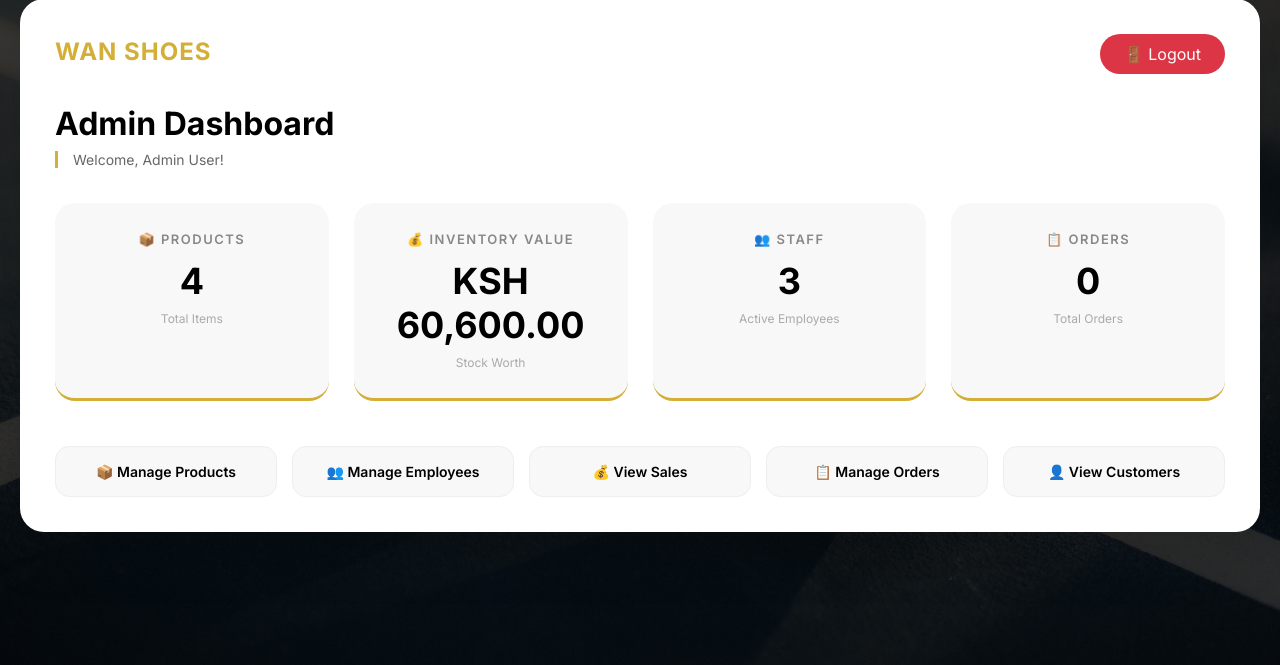
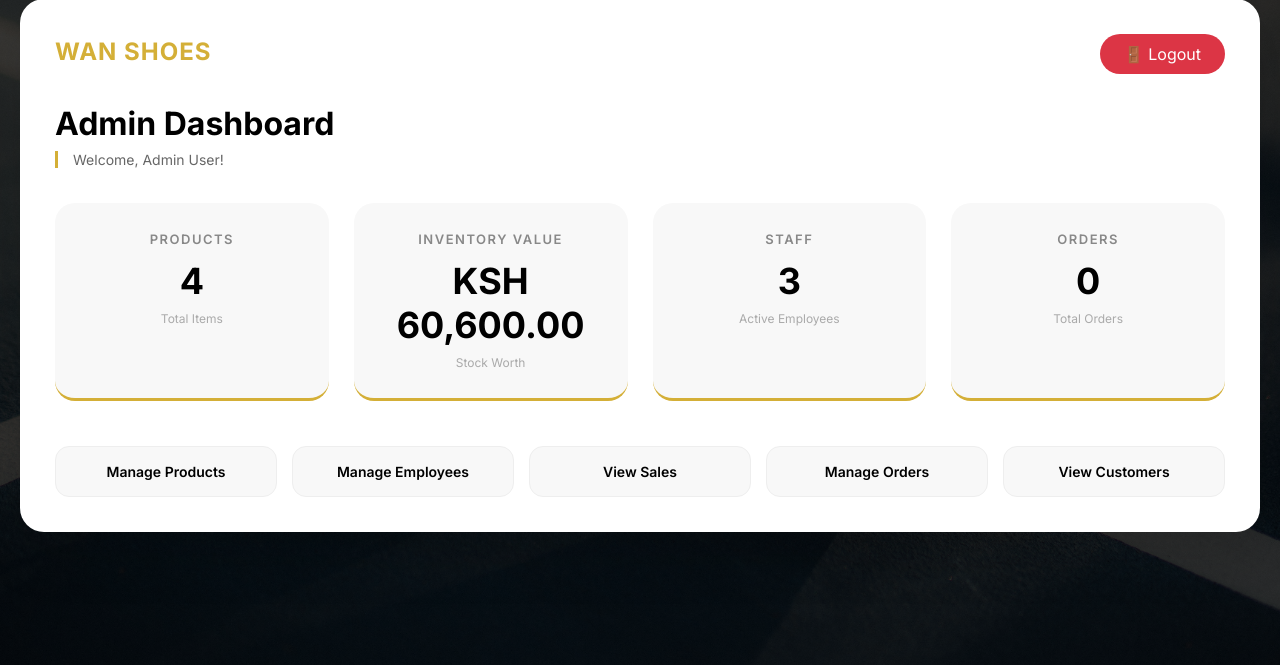
Before and after one commit to w4nlouis/wan-shoes-repository, a PHP site: page /admin/dashboard.php in a window 1280 px wide. Shown: the part 135-800 px from the top of the page. Run offline with PHP 8.4, Linux system fonts and the light colour scheme; a user stored in the database is signed in; data comes from the database, SQL or seed files in the repository; data that the repository does not hold is empty.

Commit message:
Removal of the emojis from the pages

```diff
--- a/admin/dashboard.php
+++ b/admin/dashboard.php
@@ -46,33 +46,33 @@ $total_orders = $order_count_row['count'] ?? 0;
 
         <div class="stats-grid">
             <div class="stat-card">
-                <h3>📦 PRODUCTS</h3>
+                <h3> PRODUCTS</h3>
                 <div class="value"><?php echo $total_products; ?></div>
                 <div class="label">Total Items</div>
             </div>
             <div class="stat-card">
-                <h3>💰 INVENTORY VALUE</h3>
+                <h3> INVENTORY VALUE</h3>
                 <div class="value">KSH <?php echo number_format($total_stock_value, 2); ?></div>
                 <div class="label">Stock Worth</div>
             </div>
             <div class="stat-card">
-                <h3>👥 STAFF</h3>
+                <h3> STAFF</h3>
                 <div class="value"><?php echo $total_employees; ?></div>
                 <div class="label">Active Employees</div>
             </div>
             <div class="stat-card">
-                <h3>📋 ORDERS</h3>
+                <h3> ORDERS</h3>
                 <div class="value"><?php echo $total_orders; ?></div>
                 <div class="label">Total Orders</div>
             </div>
         </div>
 
         <div class="menu-grid">
-            <a href="products.php" class="menu-btn">📦 Manage Products</a>
-            <a href="employees.php" class="menu-btn">👥 Manage Employees</a>
-            <a href="view_sales.php" class="menu-btn">💰 View Sales</a>
-            <a href="manage_orders.php" class="menu-btn">📋 Manage Orders</a>
-            <a href="view_customers.php" class="menu-btn">👤 View Customers</a>
+            <a href="products.php" class="menu-btn"> Manage Products</a>
+            <a href="employees.php" class="menu-btn"> Manage Employees</a>
+            <a href="view_sales.php" class="menu-btn"> View Sales</a>
+            <a href="manage_orders.php" class="menu-btn"> Manage Orders</a>
+            <a href="view_customers.php" class="menu-btn"> View Customers</a>
         </div>
     </div>
 </body>
--- a/admin/manage_orders.php
+++ b/admin/manage_orders.php
@@ -34,7 +34,7 @@ $orders = mysqli_query($conn, "SELECT orders.*, customers.fullname as customer_n
     <div class="dashboard">
         <div style="display: flex; justify-content: space-between; align-items: center; margin-bottom: 30px;">
             <div class="logo">WAN SHOES</div>
-            <a href="../logout.php" style="background: #dc3545; color: white; padding: 10px 24px; border-radius: 30px; text-decoration: none;">🚪 Logout</a>
+            <a href="../logout.php" style="background: #dc3545; color: white; padding: 10px 24px; border-radius: 30px; text-decoration: none;"> Logout</a>
         </div>
 
         <h1>Manage Orders</h1>
--- a/admin/products.php
+++ b/admin/products.php
@@ -63,7 +63,7 @@ if($role == 'admin' && isset($_GET['edit'])) {
     <div class="dashboard">
         <div style="display: flex; justify-content: space-between; align-items: center; margin-bottom: 30px;">
             <div class="logo">WAN SHOES</div>
-            <a href="../logout.php" style="background: #dc3545; color: white; padding: 10px 24px; border-radius: 30px; text-decoration: none;">🚪 Logout</a>
+            <a href="../logout.php" style="background: #dc3545; color: white; padding: 10px 24px; border-radius: 30px; text-decoration: none;"> Logout</a>
         </div>
 
         <h1>Products</h1>
--- a/admin/view_customer_orders.php
+++ b/admin/view_customer_orders.php
@@ -33,7 +33,7 @@ $orders = mysqli_query($conn, "SELECT * FROM orders WHERE customer_id = $custome
     <div class="dashboard">
         <div style="display: flex; justify-content: space-between; align-items: center; margin-bottom: 30px;">
             <div class="logo">WAN SHOES</div>
-            <a href="../logout.php" style="background: #dc3545; color: white; padding: 10px 24px; border-radius: 30px; text-decoration: none;">🚪 Logout</a>
+            <a href="../logout.php" style="background: #dc3545; color: white; padding: 10px 24px; border-radius: 30px; text-decoration: none;"> Logout</a>
         </div>
 
         <h1>Orders for <?php echo htmlspecialchars($customer['fullname']); ?></h1>
--- a/admin/view_customers.php
+++ b/admin/view_customers.php
@@ -23,7 +23,7 @@ $customers = mysqli_query($conn, "SELECT * FROM customers ORDER BY created_at DE
     <div class="dashboard">
         <div style="display: flex; justify-content: space-between; align-items: center; margin-bottom: 30px;">
             <div class="logo">WAN SHOES</div>
-            <a href="../logout.php" style="background: #dc3545; color: white; padding: 10px 24px; border-radius: 30px; text-decoration: none;">🚪 Logout</a>
+            <a href="../logout.php" style="background: #dc3545; color: white; padding: 10px 24px; border-radius: 30px; text-decoration: none;"> Logout</a>
         </div>
 
         <h1>Registered Customers</h1>
@@ -57,7 +57,7 @@ $customers = mysqli_query($conn, "SELECT * FROM customers ORDER BY created_at DE
                             <td><?php echo $order_count['count']; ?></td>
                             <td>
                                 <a href="view_customer_orders.php?id=<?php echo $customer['customer_id']; ?>"
-                                   style="color: #1e3a5f; text-decoration: none;">📋 View Orders</a>
+                                   style="color: #1e3a5f; text-decoration: none;"> View Orders</a>
                             </td>
                         </tr>
                     <?php endwhile; ?>
--- a/customer/checkout.php
+++ b/customer/checkout.php
@@ -59,7 +59,8 @@ if (isset($_POST['checkout'])) {
 <!DOCTYPE html>
 <html>
 <head>
-    <title>Checkout - Wan Shoes</title>
+<meta name="viewport" content="width=device-width, initial-scale=1.0">
+<title>Checkout - Wan Shoes</title>
     <link rel="stylesheet" href="../css/style.css">
 </head>
 <body>
@@ -68,7 +69,7 @@ if (isset($_POST['checkout'])) {
             <div class="logo">WAN SHOES</div>
             <div>
                 <span style="margin-right: 20px; color: #666;">Welcome, <?php echo $_SESSION['customer_name']; ?></span>
-                <a href="logout.php" style="background: #dc3545; color: white; padding: 10px 24px; border-radius: 30px; text-decoration: none;">🚪 Logout</a>
+                <a href="logout.php" style="background: #dc3545; color: white; padding: 10px 24px; border-radius: 30px; text-decoration: none;"> Logout</a>
             </div>
         </div>
 
--- a/customer/login.php
+++ b/customer/login.php
@@ -77,7 +77,7 @@ if ($_SERVER["REQUEST_METHOD"] == "POST") {
             <input type="email" id="email" name="email" placeholder="Email Address" required>
             <div style="position: relative;">
                 <input type="password" id="password" name="password" placeholder="Password" required>
-                <span onclick="togglePassword('password', 'toggleLoginPassword')" style="position: absolute; right: 15px; top: 50%; transform: translateY(-50%); cursor: pointer;">👁️</span>
+                <span onclick="togglePassword('password', 'toggleLoginPassword')" style="position: absolute; right: 15px; top: 50%; transform: translateY(-50%); cursor: pointer;"></span>
             </div>
             <div style="text-align: left; margin: 10px 0;">
                 <input type="checkbox" id="remember" name="remember">
--- a/customer/order_details.php
+++ b/customer/order_details.php
@@ -36,7 +36,7 @@ $items = mysqli_query($conn, "SELECT order_items.*, products.name, products.bran
     <div class="dashboard">
         <div style="display: flex; justify-content: space-between; align-items: center; margin-bottom: 30px;">
             <div class="logo">WAN SHOES</div>
-            <a href="logout.php" style="background: #dc3545; color: white; padding: 10px 24px; border-radius: 30px; text-decoration: none;">🚪 Logout</a>
+            <a href="logout.php" style="background: #dc3545; color: white; padding: 10px 24px; border-radius: 30px; text-decoration: none;"> Logout</a>
         </div>
 
         <h1>Order #<?php echo $order_id; ?></h1>
--- a/customer/orders.php
+++ b/customer/orders.php
@@ -30,7 +30,7 @@ $orders = mysqli_query($conn, "SELECT * FROM orders WHERE customer_id = $custome
     <div class="dashboard">
         <div style="display: flex; justify-content: space-between; align-items: center; margin-bottom: 30px;">
             <div class="logo">WAN SHOES</div>
-            <a href="logout.php" style="background: #dc3545; color: white; padding: 10px 24px; border-radius: 30px; text-decoration: none;">🚪 Logout</a>
+            <a href="logout.php" style="background: #dc3545; color: white; padding: 10px 24px; border-radius: 30px; text-decoration: none;"> Logout</a>
         </div>
 
         <h1>My Orders</h1>
@@ -79,11 +79,11 @@ $orders = mysqli_query($conn, "SELECT * FROM orders WHERE customer_id = $custome
                             </td>
                             <td>
                                 <a href="order_details.php?id=<?php echo $order['order_id']; ?>"
-                                   style="color: #1e3a5f; text-decoration: none;">📋 View</a>
+                                   style="color: #1e3a5f; text-decoration: none;"> View</a>
                                 <?php if($order['status'] == 'pending'): ?>
                                     | <a href="cancel_order.php?id=<?php echo $order['order_id']; ?>"
                                          onclick="return confirm('Are you sure you want to cancel order #<?php echo $order['order_id']; ?>?')"
-                                         style="color: #dc3545; text-decoration: none;">❌ Cancel</a>
+                                         style="color: #dc3545; text-decoration: none;"> Cancel</a>
                                 <?php endif; ?>
                             </td>
                         </tr>
--- a/customer/profile.php
+++ b/customer/profile.php
@@ -49,7 +49,7 @@ if ($_SERVER["REQUEST_METHOD"] == "POST") {
     <div class="dashboard">
         <div style="display: flex; justify-content: space-between; align-items: center; margin-bottom: 30px;">
             <div class="logo">WAN SHOES</div>
-            <a href="logout.php" style="background: #dc3545; color: white; padding: 10px 24px; border-radius: 30px; text-decoration: none;">🚪 Logout</a>
+            <a href="logout.php" style="background: #dc3545; color: white; padding: 10px 24px; border-radius: 30px; text-decoration: none;"> Logout</a>
         </div>
 
         <h1>My Profile</h1>
```
Also changed, not shown: admin/employees.php (+4 -4 lines), admin/view_sales.php (+5 -4 lines), customer/cart.php (+7 -6 lines), customer/products.php (+4 -4 lines).
